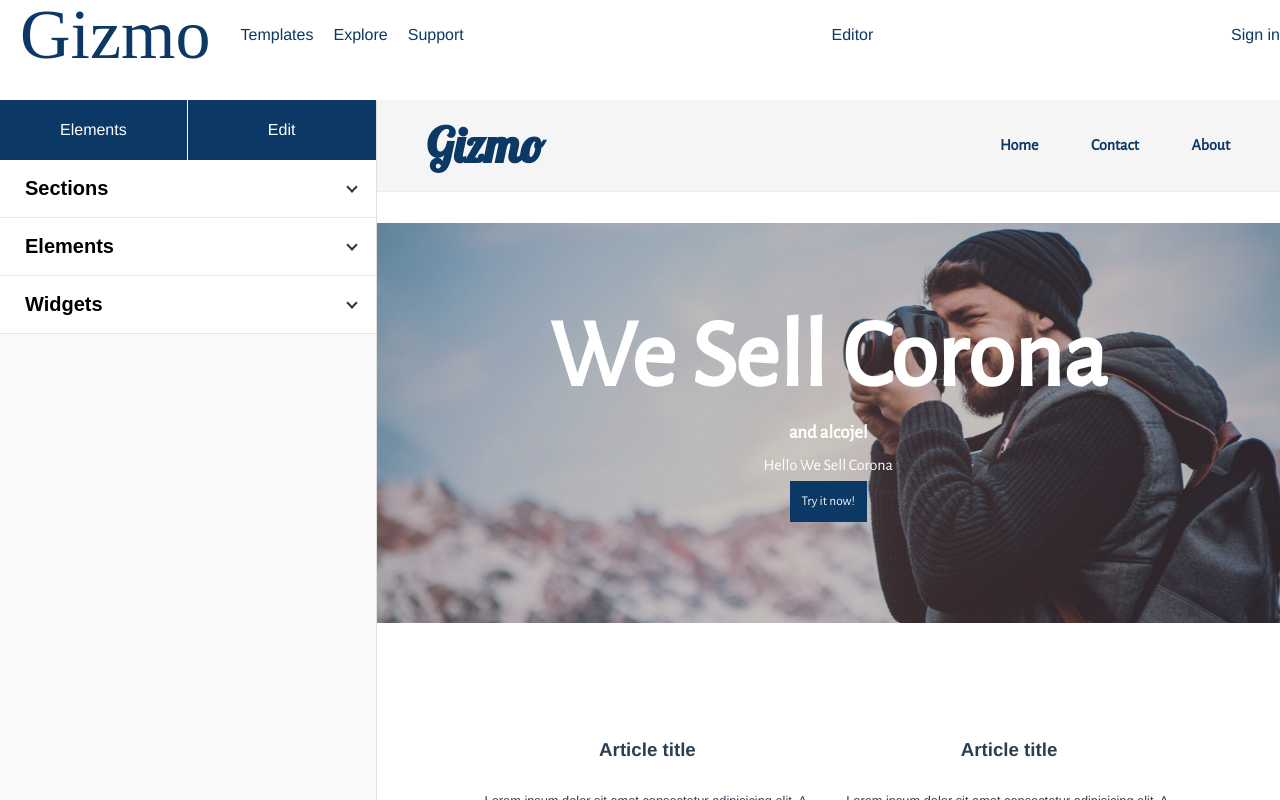
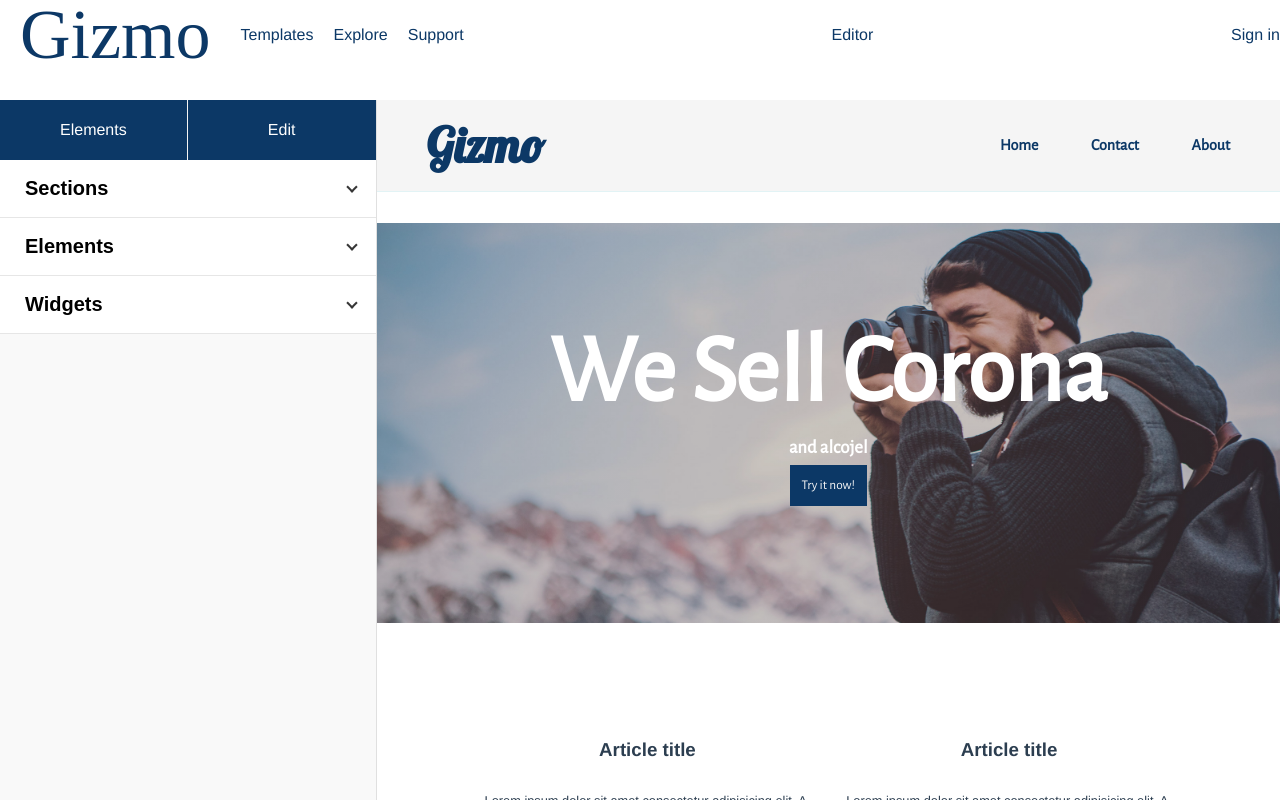
Before and after one commit to omersegev24/Gizmo, a Vue app: page /editor in a window 1280 px wide. Shown: the top 800 px of the page. Built offline with nearby package versions, Linux system fonts and the light colour scheme.

Commit message:
edit-panel refucktor

```diff
--- a/src/cmps/edit-panel.vue
+++ b/src/cmps/edit-panel.vue
@@ -1,7 +1,9 @@
 <template>
   <div class="edit-panel flex flex-column">
-
-    <div v-if="currCmp.info.title">
+    <div v-for="(item, idx) in currCmp.info" :key="idx">
+      <input type="text" v-model="currCmp.info[idx]"/>
+    </div>
+    <!-- <div v-if="currCmp.info.title">
       <span>Title</span>
       <input type="text" v-model="currCmp.info.title" />
     </div>
@@ -47,7 +49,7 @@
         <input type="text" v-model="currCmp.info.links.to" />
         <input type="text" v-model="currCmp.info.links.url" />
       </div>
-    </div>
+    </div> -->
 
     <div class="flex flex-column">
       <span>Color</span>
@@ -68,16 +70,14 @@
 
       <span>Font</span>
       <select v-model="currCmp.info.style.fontFamily">
-       <option value=""></option>
+        <option value></option>
       </select>
 
       <span>Font Weight</span>
       <select v-model="currCmp.info.style.fontWeight">
-       <option value="normal">Normal</option>
-       <option value="bold">Bold</option>
+        <option value="normal">Normal</option>
+        <option value="bold">Bold</option>
       </select>
-
-
     </div>
   </div>
 </template>
--- a/src/cmps/editor-sidebar.vue
+++ b/src/cmps/editor-sidebar.vue
@@ -1,6 +1,5 @@
 <template>
   <section class="editor-sidebar">
-
     <div class="top-sidebar flex">
       <div class="add" @click="editMode = false">Elements</div>
       <div class="edit" @click="editMode = true">Edit</div>
@@ -75,7 +74,7 @@ export default {
       this.currCmp = JSON.parse(JSON.stringify(cmp))
     })
   },
-  computed:{
+  computed: {
 
   },
   methods: {
--- a/src/cmps/wap-cmps/app-header.vue
+++ b/src/cmps/wap-cmps/app-header.vue
@@ -3,7 +3,6 @@
     class="app-header light-and-shiny flex justify-center align-center flex-column"
     id="app-header"
     :class="info.subClass"
-    :style="info.style"
   >
     <h1 class="title" :class="{editable: editMode}" :contenteditable="editMode">{{info.title}}</h1>
     <h3
@@ -11,7 +10,6 @@
       :class="{editable: editMode}"
       :contenteditable="editMode"
     >{{info.subTitle}}</h3>
-    <span :class="{editable: editMode}" :contenteditable="editMode">Hello {{info.title}}</span>
 
     <button @click="editMode = !editMode">{{info.callToAction}}</button>
   </header>
--- a/src/cmps/wap-preview.vue
+++ b/src/cmps/wap-preview.vue
@@ -1,6 +1,6 @@
 <template>
   <div class="wap-preview">
-    <component class="hi" :is="cmp.type" :info="cmp.info"></component>
+    <component class="hi" :is="cmp.type" :info="cmp.info" :style="cmp.info.style"></component>
     <actions-panel :cmp="cmp"></actions-panel>
   </div>
 </template>
@@ -23,11 +23,6 @@ export default {
   props: {
     cmp: Object
   },
-  methods: {
-    // edit(cmp) {
-    //   eventBus.$emit('edit', cmp)
-    // }
-  },
   components: {
     appNav,
     appCard,
--- a/src/services/cmp.service.js
+++ b/src/services/cmp.service.js
@@ -67,7 +67,7 @@ const cmps = [
             style: {},
             title: 'Image Title',
             subClass: 'light-and-shiny',
-            imgUrl: 'Youre image here'
+            imgUrl: 'https://image.freepik.com/free-vector/vintage-photography-badge_23-2147504323.jpg?1'
         }
     },
     {
--- a/src/styles/cmps/_editor-sidebar.scss
+++ b/src/styles/cmps/_editor-sidebar.scss
@@ -21,7 +21,7 @@
       cursor: pointer;
 
       &:hover {
-        transition: .3s;
+        transition: 0.3s;
         background-color: #fff;
         color: $clr2;
       }
```
